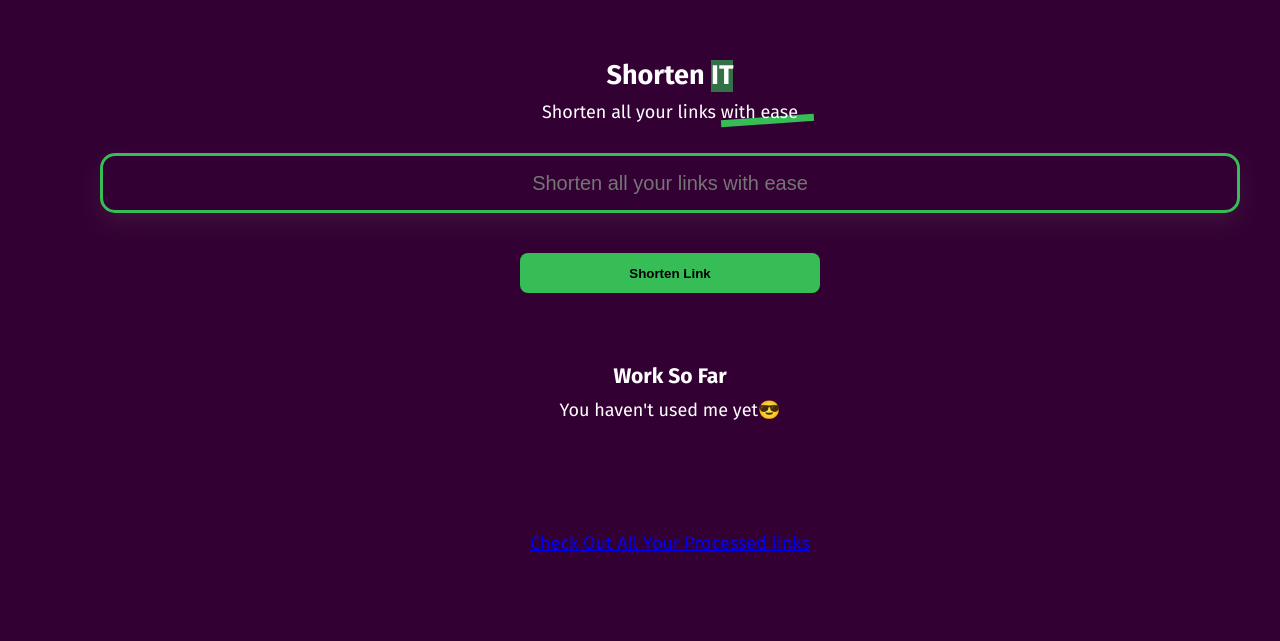
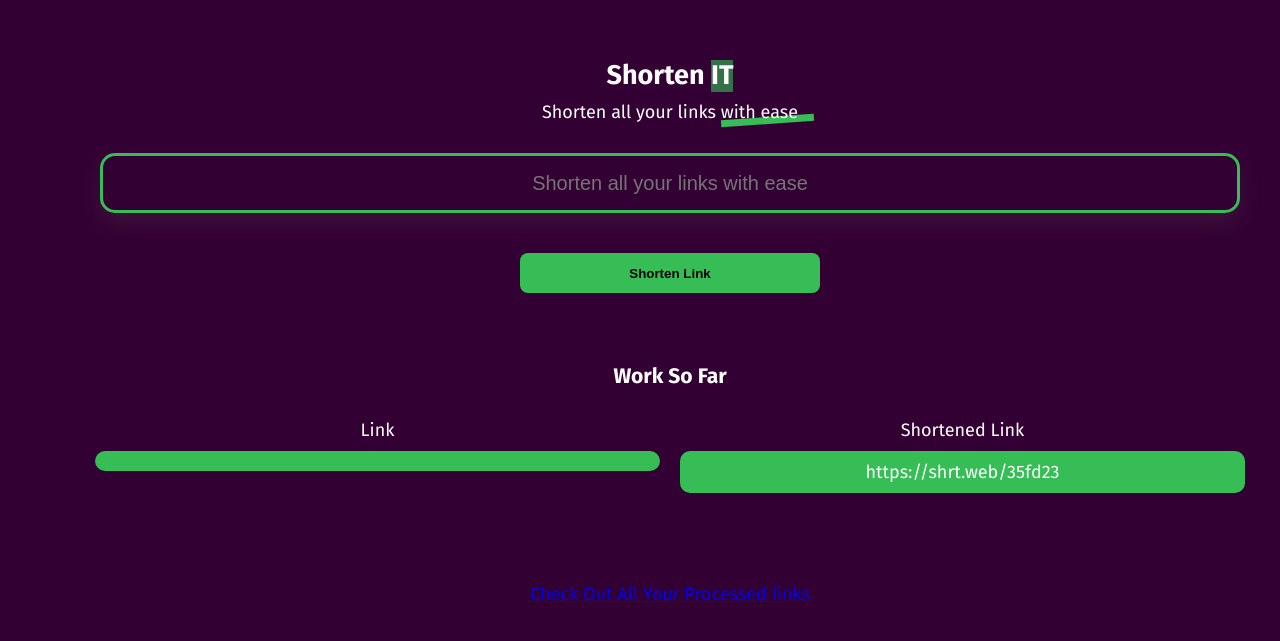
Before and after one commit to heisdeku/shorten-it, a React (Create React App) app: page / in a window 1280 px wide. Shown: the part 101-742 px from the top of the page. Built offline with nearby package versions, Linux system fonts and the light colour scheme.

Commit message:
add: links to new page

```diff
--- a/src/Components/Results/Result.js
+++ b/src/Components/Results/Result.js
@@ -5,12 +5,12 @@ function Result(props) {
     <div class="result__inner">
       <div className="result__inner-input">
       <p>Link</p>
-        <p className="input"><a href={props.input}>{props.input}</a></p>
+        <p className="input"><a target="_blank"href={props.input}>{props.input}</a></p>
       </div>
       <div className="result__inner-output">
         <p>Shortened Link</p>
         <p className="output">
-          <a href={props.output}>https://shrt.web/35fd23</a></p>
+          <a target="_blank" href={props.output}>https://shrt.web/35fd23</a></p>
       </div>
     </div>
   )
--- a/src/pages/Home.js
+++ b/src/pages/Home.js
@@ -7,8 +7,8 @@ import Result from '../Components/Results/Result';
 class Home extends React.Component {
   state = {
     url: '',
-    processing: true,
-    shortenedUrl: ''
+    processing: false,
+    shortenedUrl: 'https://shrt.web/213sd3d'
   }
   updateInputBox = (e) => {
     let el = e.target;
@@ -20,14 +20,14 @@ class Home extends React.Component {
     console.log(url +' was shortened succesfully');
   }
   render() {
-    const { shortenedUrl } = this.state;
+    const { shortenedUrl, url, processing } = this.state;
     return (
       <div className="container">
         <div className="container__landing">
           <h2>Shorten <span className="bg">IT</span></h2>
           <p>Shorten all your links <span className="underline">with ease</span></p>
           <Form
-            url={this.state.url}
+            url={url}
             onSubmit={this.shortenLink}
             updateBox={this.updateInputBox}
             />
@@ -36,8 +36,8 @@ class Home extends React.Component {
           <h3>Work So Far</h3>
           { (shortenedUrl) ?
               <Result
-                input='https://twitter.com/adeheka'
-                output='https://shrt.web/35fd23'
+                input={url}
+                output={shortenedUrl}
             />
           : <p>You haven't used me yet<span role="img" aria-label="">😎</span></p>
           }
```
